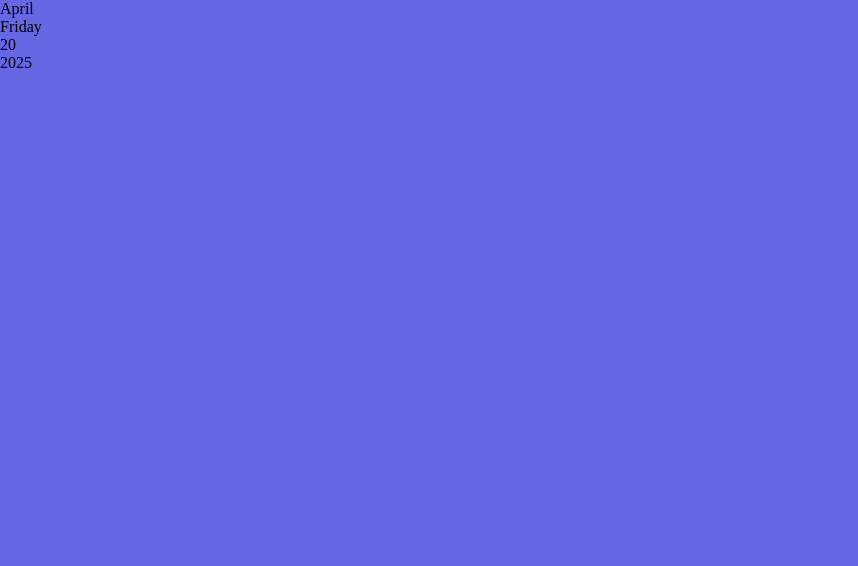
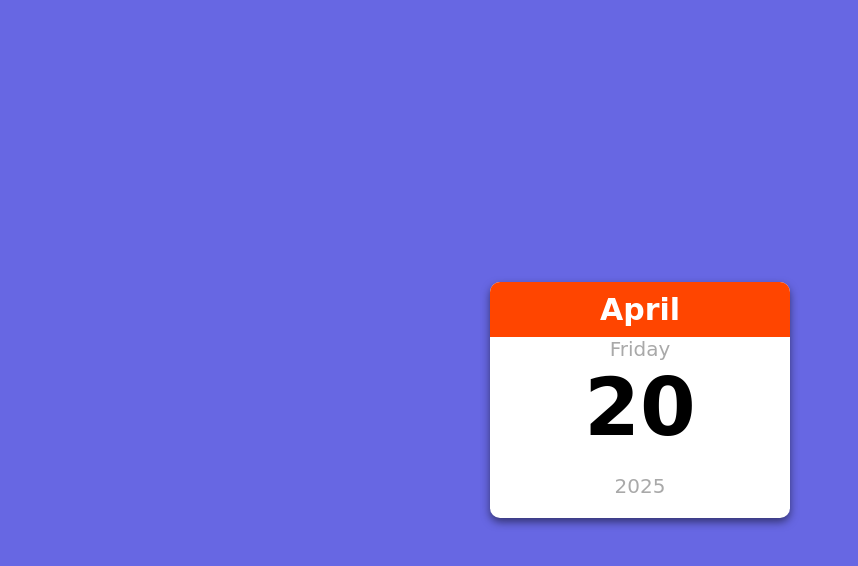
Before and after one commit to half-pace/mini-calendar-mod1, a plain HTML site: page index.html in a window 1280 px wide. Shown: the whole page, without its empty margins (0-858 px from the left). Drawn offline with Linux system fonts and the light colour scheme.

Commit message:
css styling done

```diff
--- a/style.css
+++ b/style.css
@@ -5,4 +5,45 @@
 
 body {
     background-color: rgb(103, 103, 227);
+    display: flex; /* to bring items center horizontally */
+    justify-content: center;
+    height: 100vh;
+    align-items: center; /* to bring items center vertically */
+    font-family: cursive;
 }
+
+.calendar-container {
+    background-color: white;
+    width: 300px;
+    text-align: center; /* to bring the inline items to the center */
+    border-radius: 10px;
+    box-shadow: 0 4px 8px rgba(0, 0, 0, 0.5);
+    overflow: hidden; /* this removes the overlapping of child items since month-name was overlapping */
+}
+
+.month-name {
+    margin: 0;
+    background-color: orangered;
+    color: white;
+    padding: 10px;
+    font-size: 30px;
+    font-weight: bold;
+}
+
+.day-name {
+    font-size: 20px;
+    color: darkgray;
+}
+
+.day-number {
+    font-size: 80px;
+    margin: 0;
+    font-weight: bold;
+}
+
+.year {
+    margin: 20px 0;
+    font-size: 20px;
+    color: darkgray;
+    font-weight: 500;
+}
```
